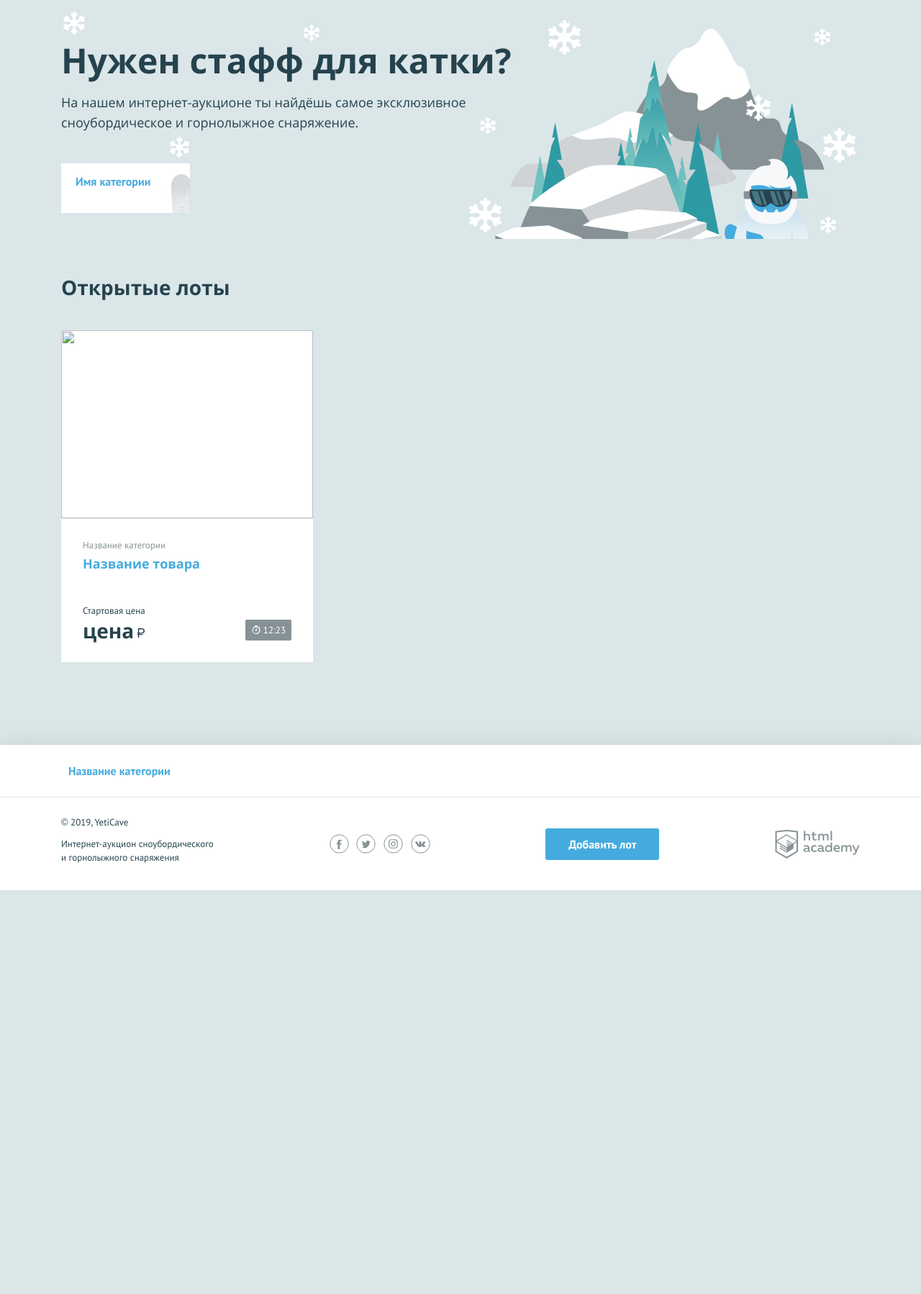
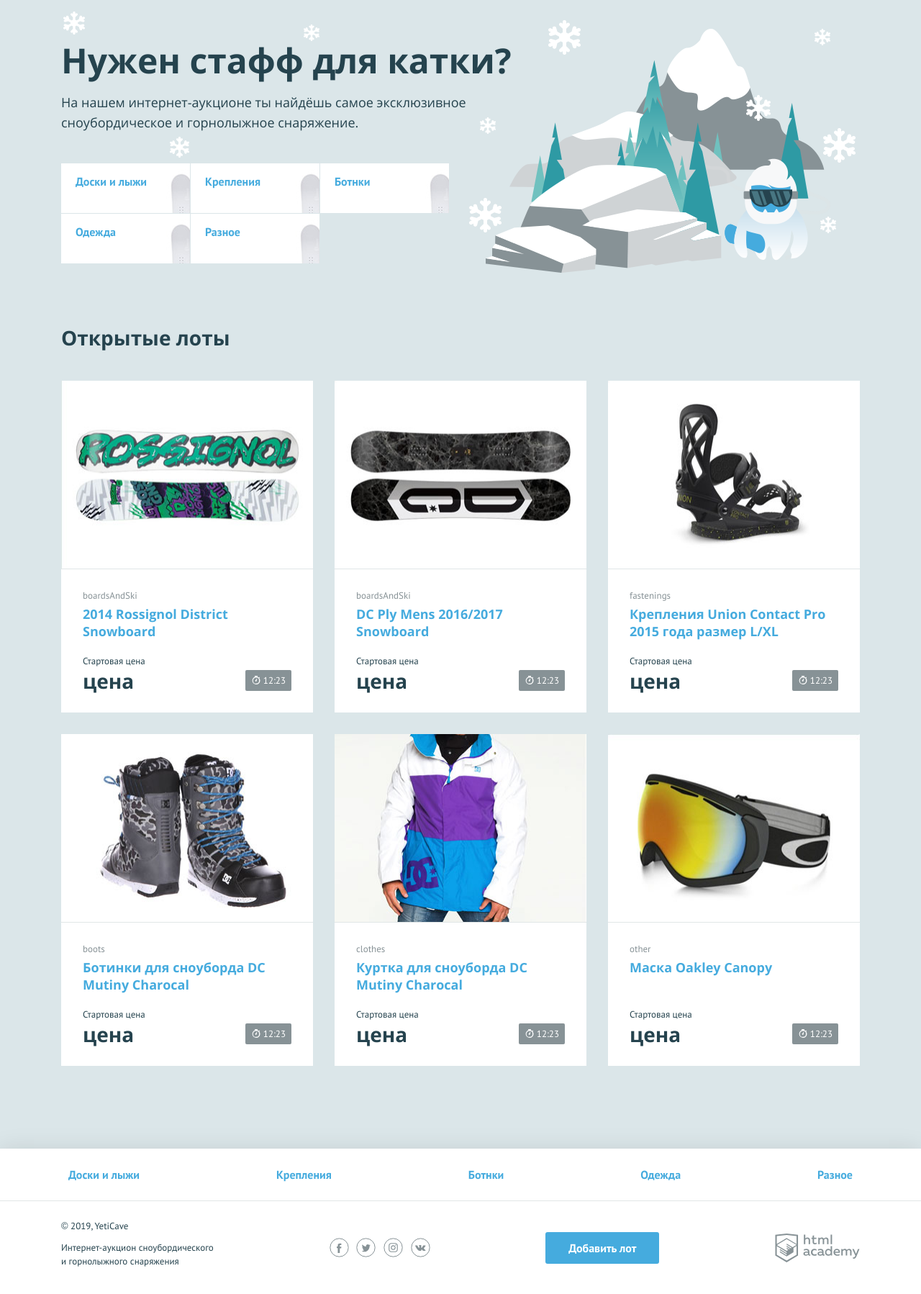
Before and after one commit to Aer0m/yeticave, a PHP site: page / in a window 1280 px wide. Shown: the part 108-1906 px from the top of the page at 72% size. Before the commit the page ends 1345 px from the top, so only its background shows below. Run offline with PHP 8.4, Linux system fonts and the light colour scheme.

Commit message:
secondcommit

```diff
--- a/index.php
+++ b/index.php
@@ -2,6 +2,63 @@
 $is_auth = rand(0, 1);
 
 $user_name = 'Aer0m';
+
+$categories = [
+
+    "boardsAndSki" => "Доски и лыжи",
+    "fastenings" => "Крепления",
+    "boots" => "Ботнки",
+    "clothes" => "Одежда",
+    "other" => "Разное"
+];
+
+$goods = [
+
+    [
+        "name" => "2014 Rossignol District Snowboard",
+        "category" => "boardsAndSki",
+        "price" => 10999,
+        "URL_gif" => "img/lot-1.jpg"
+    ],
+
+    [
+       "name" => "DC Ply Mens 2016/2017 Snowboard",
+        "category" => "boardsAndSki",
+        "price" => 159999,
+        "URL_gif" => "img/lot-2.jpg"
+    ],
+
+    [
+        "name" => "Крепления Union Contact Pro 2015 года размер L/XL",
+        "category" => "fastenings",
+        "price" => 8000,
+        "URL_gif" => "img/lot-3.jpg"
+    ],
+
+    [
+        "name" => "Ботинки для сноуборда DC Mutiny Charocal",
+        "category" => "boots",
+        "price" => 10999,
+        "URL_gif" => "img/lot-4.jpg"
+    ],
+
+    [
+        "name" => "Куртка для сноуборда DC Mutiny Charocal",
+        "category" => "clothes",
+        "price" => 7500,
+        "URL_gif" => "img/lot-5.jpg"
+    ],
+
+    [
+        "name" => "Маска Oakley Canopy",
+        "category" => "other",
+        "price" => 5400,
+        "URL_gif" => "img/lot-6.jpg"
+    ],
+
+];
+
+
 ?>
 <!DOCTYPE html>
 <html lang="ru">
@@ -42,7 +99,6 @@
                     <a href="#">Вход</a>
                 </li>
             </ul>
-
             <?php endif; ?>
         </nav>
     </div>
@@ -54,9 +110,11 @@
         <p class="promo__text">На нашем интернет-аукционе ты найдёшь самое эксклюзивное сноубордическое и горнолыжное снаряжение.</p>
         <ul class="promo__list">
             <!--заполните этот список из массива категорий-->
+            <?php foreach ($categories as $item): ?>
                 <li class="promo__item promo__item--boards">
-                <a class="promo__link" href="pages/all-lots.html">Имя категории</a>
+                    <a class="promo__link" href="pages/all-lots.html"><?=$item;?></a>
                 </li>
+            <?php endforeach; ?>
         </ul>
     </section>
     <section class="lots">
@@ -65,17 +123,18 @@
         </div>
         <ul class="lots__list">
             <!--заполните этот список из массива с товарами-->
+            <?php foreach ($goods as $lot): ?>
                 <li class="lots__item lot">
                     <div class="lot__image">
-                    <img src="" width="350" height="260" alt="">
+                        <img src="<?=$lot['URL_gif'];?>" width="350" height="260" alt="">
                     </div>
                     <div class="lot__info">
-                    <span class="lot__category">Название категории</span>
-                    <h3 class="lot__title"><a class="text-link" href="pages/lot.html">Название товара</a></h3>
+                        <span class="lot__category"><?=$lot['category'];?></span>
+                        <h3 class="lot__title"><a class="text-link" href="pages/lot.html"><?=$lot['name'];?></a></h3>
                         <div class="lot__state">
                             <div class="lot__rate">
                                 <span class="lot__amount">Стартовая цена</span>
-                            <span class="lot__cost">цена<b class="rub">р</b></span>
+                                <span class="lot__cost">цена</span>
                             </div>
                             <div class="lot__timer timer">
                                 12:23
@@ -83,6 +142,7 @@
                         </div>
                     </div>
                 </li>
+            <?php endforeach; ?>
         </ul>
     </section>
 </main>
@@ -92,9 +152,11 @@
     <nav class="nav">
         <ul class="nav__list container">
             <!--заполните этот список из массива категорий-->
+            <?php foreach ($categories as $item): ?>
                 <li class="nav__item">
-                <a href="pages/all-lots.html">Название категории</a>
+                    <a href="pages/all-lots.html"><?=$item;?></a>
                 </li>
+            <?php endforeach; ?>
         </ul>
     </nav>
     <div class="main-footer__bottom container">
```
Lines whose indentation alone changed are shown as unchanged.
